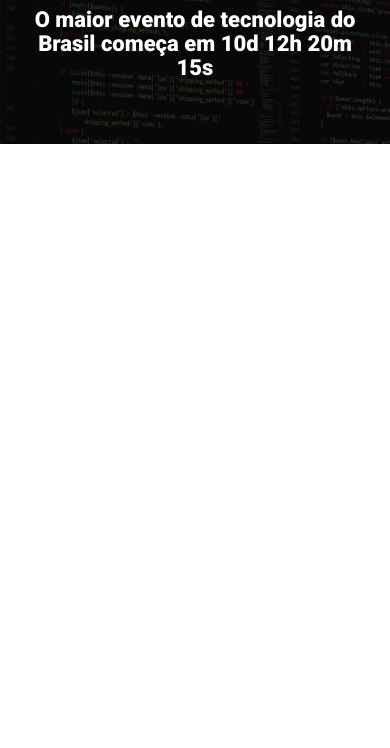
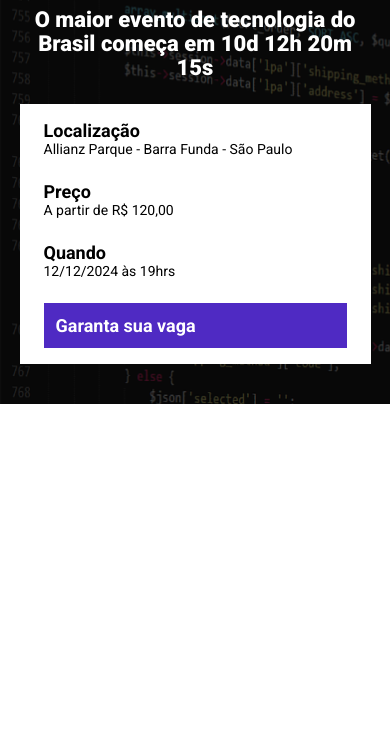
Before and after one commit to VitorinoAlves/landingPageExample, a website built with Parcel: page src/index.html in a window 390 px wide. Shown: the part 96-844 px from the top of the page. Built offline with nearby package versions, Linux system fonts and the light colour scheme.

Commit message:
Creating infos bar

```diff
--- a/src/index.html
+++ b/src/index.html
@@ -16,6 +16,23 @@
             <p class="hero__text">
                 O maior evento de tecnologia do Brasil começa em 10d 12h 20m 15s
             </p>
+            <div class="infos-bar">
+                <ul class="infos-bar__infos">
+                    <li class="infos-bar__infos__item">
+                        <b>Localização</b>
+                        Allianz Parque - Barra Funda - São Paulo
+                    </li>
+                    <li class="infos-bar__infos__item">
+                        <b>Preço</b>
+                        A partir de R$ 120,00
+                    </li>
+                    <li class="infos-bar__infos__item">
+                        <b>Quando</b>
+                        12/12/2024 às 19hrs
+                    </li>
+                </ul>
+                <a href="#" class="button button--primary">Garanta sua vaga</a>
+            </div>
         </div>
     </header>
 
--- /dev/null
+++ b/src/styles/components/_buttons.scss
@@ -0,0 +1,23 @@
+.button{
+    padding: 12px;
+    font-size: 18px;
+    font-weight: bold;
+    text-decoration: none;
+    text-align: center;
+    white-space: nowrap;
+
+    &--primary{
+        color: #fff;
+        background-color: #4F2AC3;
+    }
+
+    @media (max-width: 640px){
+        display: block;
+        width: 100%;
+    }
+
+    @media (max-width: 1024px){
+        display: flex;
+        align-items: center;
+    }
+}
--- /dev/null
+++ b/src/styles/components/_infos_bar.scss
@@ -0,0 +1,39 @@
+.infos-bar{
+    padding: 16px 24px;
+    background-color: #fff;
+    display: flex;
+    justify-content: space-between;
+    &__infos{
+        display: flex;
+        gap: 40px;
+
+        &__item{
+            font-size: 14px;
+            color: #000;
+
+            b{
+                font-size: 18px;
+                display: block;
+                color: #000;
+            }
+        }
+    }
+
+    @media (max-width: 640px){
+        display: block;
+
+        &__infos{
+            display: block;
+
+            &__item{
+                margin-bottom: 24px;
+            }
+        }
+    }
+
+    @media (max-width: 1024px){
+        &__infos{
+            gap: 16px;
+        }
+    }
+}
--- a/src/styles/main.scss
+++ b/src/styles/main.scss
@@ -1,4 +1,6 @@
 @use 'hero';
+@use 'components/infos_bar';
+@use 'components/buttons';
 
 *{
     margin: 0;
@@ -6,6 +8,7 @@
     box-sizing: border-box;
     font-family: "Roboto", sans-serif;
     color: #fff;
+    list-style: none;
 }
 
 .container{
```
